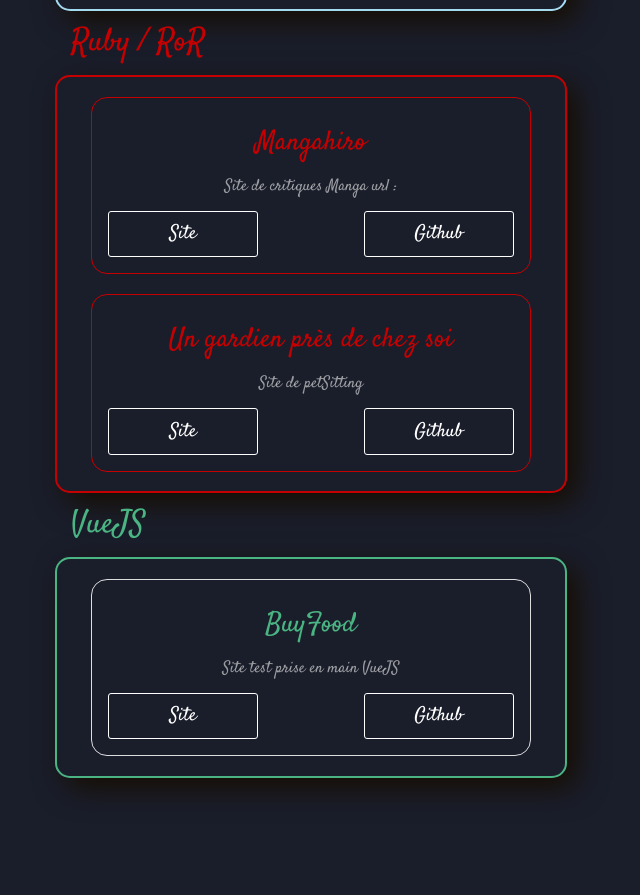
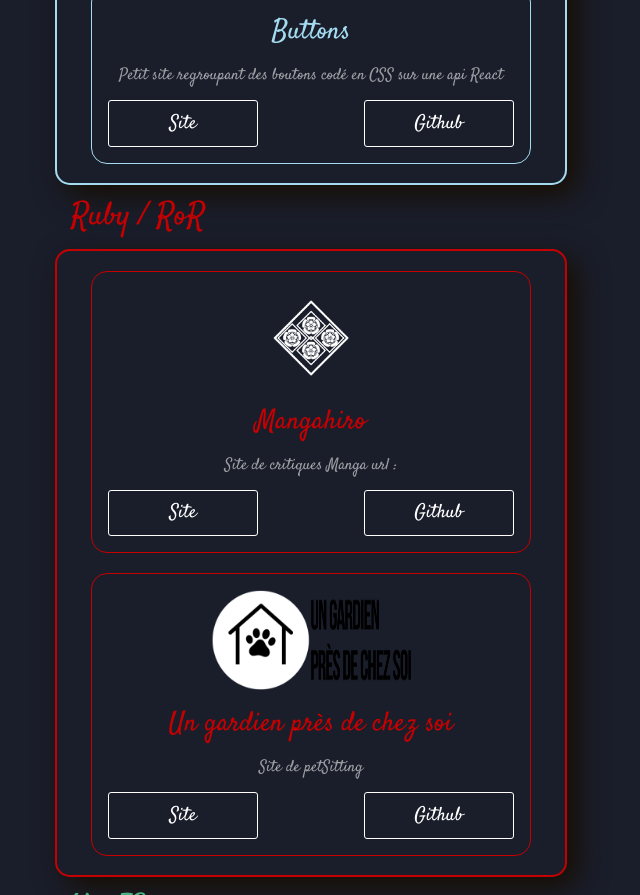
Before and after one commit to Paulhennin/Portfolio, a React app: page /portfolio in a window 1280 px wide. Shown: the part 1349-2244 px from the top of the page, without its empty margins (329-969 px from the left). Before the commit the page ends 2191 px from the top, so only its background shows below. Built offline with nearby package versions, Linux system fonts and the light colour scheme; a web font is replaced by a local one.

Commit message:
added logo from project already imported

```diff
--- a/src/components/Portfolio/index.js
+++ b/src/components/Portfolio/index.js
@@ -2,6 +2,11 @@ import React from 'react';
 import PropTypes from 'prop-types';
 import Iframe from 'react-iframe';
 import './style.scss';
+import PlayrFindR from 'src/assets/playrfindr.png'
+import mangahiro from 'src/assets/mangahiro.PNG'
+import orgatravel from 'src/assets/orgatravel.png'
+import LogoGardien from 'src/assets/LogoGardien.png'
+import TitreGardien from 'src/assets/TitreGardienNoir.png'
 
 export default function Porfolio() {
   return (
@@ -13,6 +18,7 @@ export default function Porfolio() {
         <div className="container__lang-cards react">
           <article className="card react">
             <div className="card-content">
+              <img src={PlayrFindR} alt="logo site PlayrFindr" />
               <h2 className="card-title react">PlayrFindR</h2>
               <p className="card-desc">Site de mise en relation de particulier à particulier pour un instant BoardGaming</p>
               <div className="card-link-deck">
@@ -33,6 +39,7 @@ export default function Porfolio() {
           </article>
           <article className="card react">
             <div className="card-content">
+            <img src={orgatravel} alt="logo site OrgaTravel" className="project_logo"/>
               <h2 className="card-title react">OrgaTravel</h2>
               <p className="card-desc">Une API qui arrivera bientôt, stay tuned !</p>
               <div className="card-link-deck">
@@ -116,6 +123,7 @@ export default function Porfolio() {
         <div className="container__lang-cards ruby">
           <article className="card ruby">
             <div className="card-content">
+            <img src={mangahiro} alt="logo site Mangahiro" className="project_logo"/>
               <h2 className="card-title ruby">Mangahiro</h2>
               <p className="card-desc">Site de critiques Manga url : </p>
               <div className="card-link-deck">
@@ -136,6 +144,10 @@ export default function Porfolio() {
           </article>
           <article className="card ruby">
             <div className="card-content">
+              <div>
+                <img src={LogoGardien} alt="logo site Un Gardien près de chez soi" className="project_logo" />
+                <img src={TitreGardien} alt="titre site Un Gardien près de chez soi" className="project_logo" />
+              </div>
               <h2 className="card-title ruby">Un gardien près de chez soi </h2>
               <p className="card-desc">Site de petSitting</p>
               <div className="card-link-deck">
--- a/src/components/Portfolio/style.scss
+++ b/src/components/Portfolio/style.scss
@@ -79,6 +79,11 @@ h2{
   }
 }
 
+.project_logo {
+  width: 100px;
+  height: 100px;
+}
+
 @media screen and (max-width: 720px) {
   .container {
     padding-top: 20px;
```
Also changed, not shown: src/assets/LogoGardien.png (added), src/assets/TitreGardienNoir.png (added), src/assets/mangahiro.PNG (added), src/assets/orgatravel.png (added), src/assets/playrfindr.png (added).
